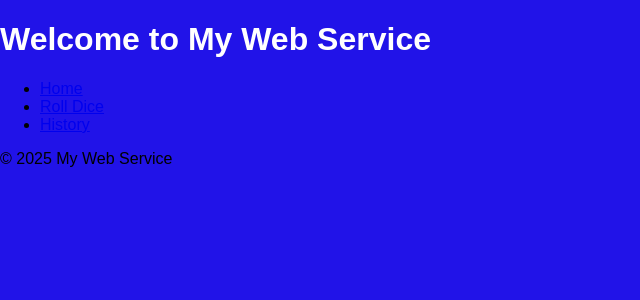
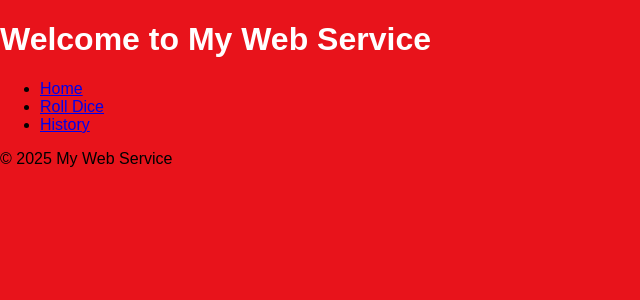
Before and after one commit to noamseifer/MidTermDevops, a Flask app: page / in a window 1280 px wide. Shown: the top 300 px of the page, without its empty margins (0-640 px from the left). Run offline with Flask 3, Linux system fonts and the light colour scheme.

Commit message:
change the background color

```diff
--- a/static/styles.css
+++ b/static/styles.css
@@ -1,6 +1,6 @@
 body {
     font-family: Arial, sans-serif;
-    background-color: #1102e7ed;
+    background-color: #e7020aed;
     margin: 0;
     padding: 0;
 }
```
